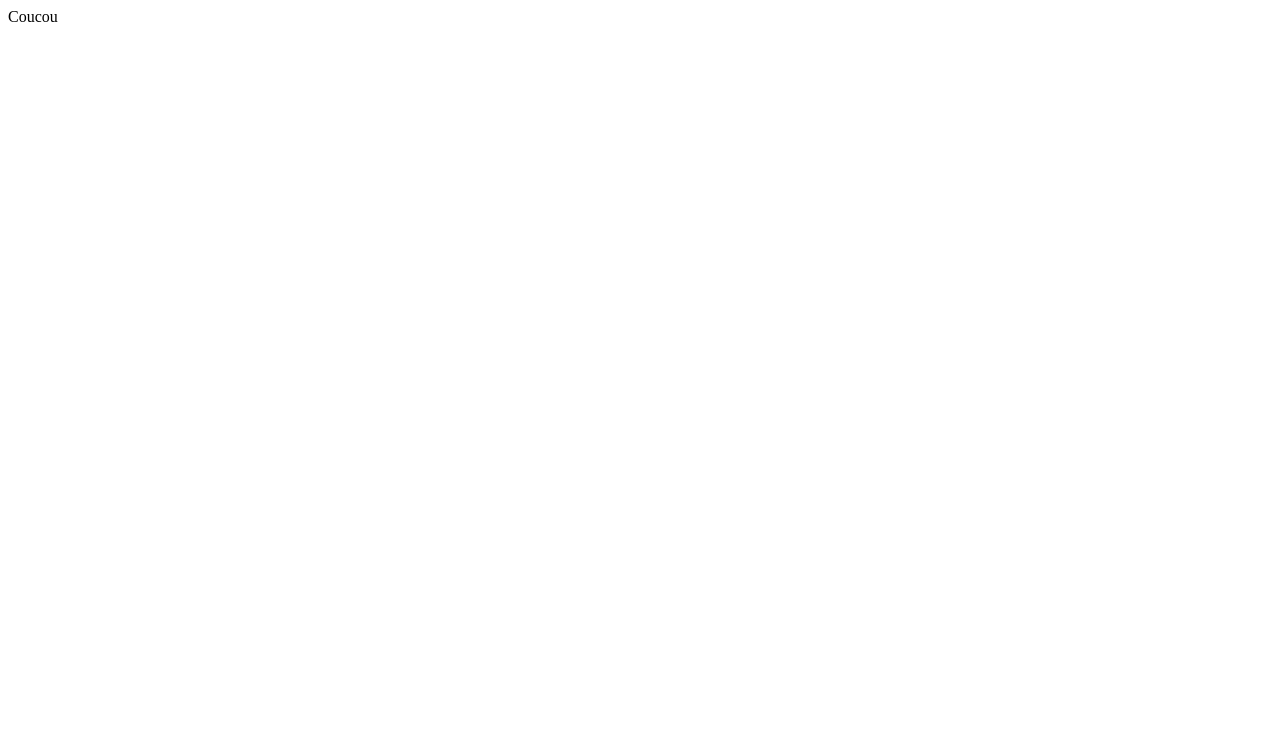
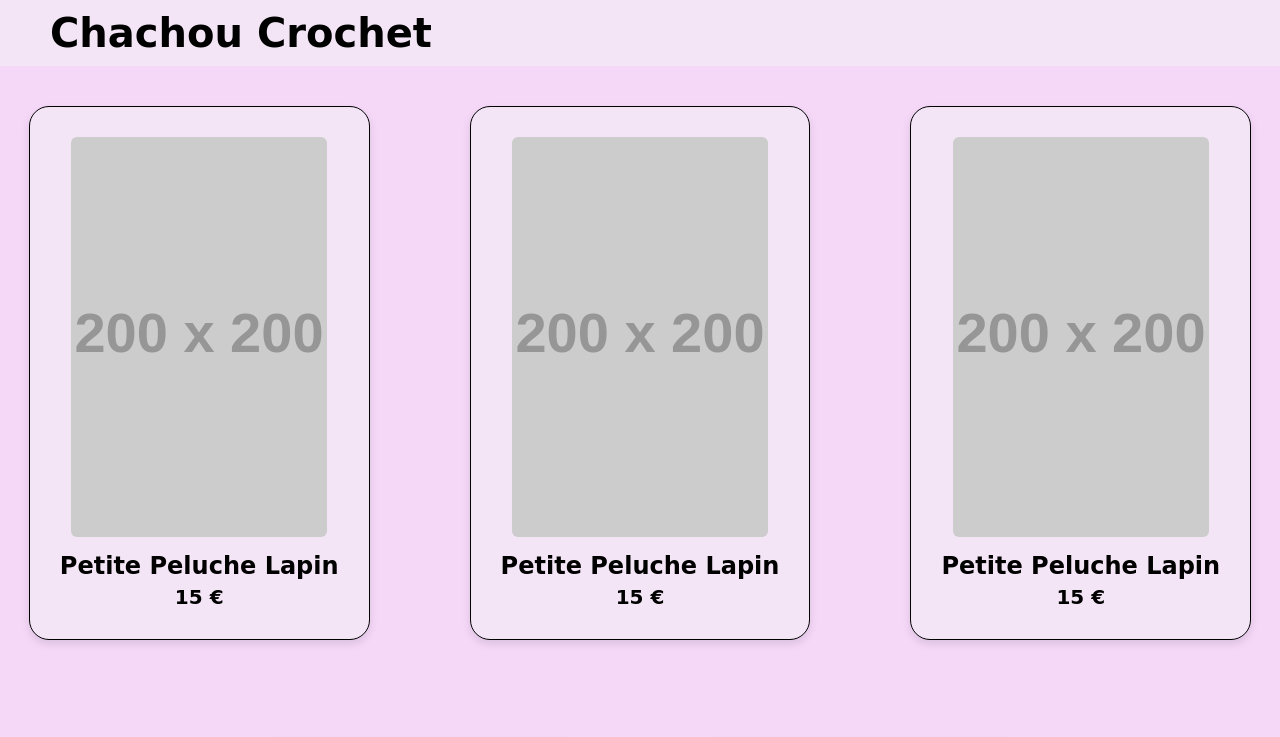
Before and after one commit to Treki66/crochet, a plain HTML site: page index.html in a window 1280 px wide. Shown: the top 737 px of the page. Drawn offline with Linux system fonts and the light colour scheme; placeholder pictures from the web are drawn by us.

Commit message:
Add page

```diff
--- a/index.html
+++ b/index.html
@@ -1,9 +1,51 @@
 <html>
 <head>
-  <title>Crochet</title>
+  <title>Chachou Crochet</title>
   <meta charset="UTF-8">
+  <link rel="icon" href="logo.png" type="image/png">
+  <link rel="stylesheet" href="styles.css">
 </head>
-<body>
-  <p>Coucou</p>
-</body>
+  <body>
+   <header>
+        <div class="header-title">
+            <a href="/"><h1>Chachou Crochet</h1></a>
+        </div>
+        <nav class="header-pages">
+        </nav>
+    </header>
+    <main class="creations-section">
+      <div class="creation-card">
+        <img src="https://via.placeholder.com/200" alt="Création 1" class="creation-image">
+        <h2 class="creation-title">Petite Peluche Lapin</h2>
+        <span class="creation-price">15 €</span>
+      </div>
+
+      <div class="creation-card">
+        <img src="https://via.placeholder.com/200" alt="Création 1" class="creation-image">
+        <h2 class="creation-title">Petite Peluche Lapin</h2>
+        <span class="creation-price">15 €</span>
+      </div>
+
+      <div class="creation-card">
+        <img src="https://via.placeholder.com/200" alt="Création 1" class="creation-image">
+        <h2 class="creation-title">Petite Peluche Lapin</h2>
+        <span class="creation-price">15 €</span>
+      </div>
+
+      <div class="creation-card">
+        <img src="https://via.placeholder.com/200" alt="Création 1" class="creation-image">
+        <h2 class="creation-title">Petite Peluche Lapin</h2>
+        <span class="creation-price">15 €</span>
+      </div>
+
+      <div class="creation-card">
+        <img src="https://via.placeholder.com/200" alt="Création 1" class="creation-image">
+        <h2 class="creation-title">Petite Peluche Lapin</h2>
+        <span class="creation-price">15 €</span>
+      </div>
+    </main>
+    <footer class="site-footer">
+      <p>&copy; 2025 Chachou Crochet — Tous droits réservés</p>
+    </footer>
+  </body>
 </html>
--- /dev/null
+++ b/styles.css
@@ -0,0 +1,111 @@
+/* Reset some basic styles */
+* {
+    margin: 0;
+    padding: 0;
+    box-sizing: border-box;
+}
+
+:root {
+    --backgroundColor: #f5d7f8;
+    --headerBackgroundColor: rgb(243, 229, 245);
+    --textColor: black;
+    --headerTextColor: black;
+    --font: 'Pacifico', cursive;;
+}
+
+/* Body and header styling */
+body {
+    font-family: var(--font);
+    background-color: var(--backgroundColor);
+    padding: 0;
+    margin: 0;
+}
+
+/* Header styling */
+header {
+    background-color: var(--headerBackgroundColor);
+    color: var(--textColor);
+    display: flex;
+    justify-content: space-between;
+    align-items: center;
+    padding: 10px 10px 10px 50px;
+}
+
+a {
+    color: inherit;
+    text-decoration: none;
+    transition: color 0.5s ease;
+}
+
+header .header-title {
+    font-size: 20px;
+    font-weight: bold;
+}
+
+header nav ul {
+    list-style: none;
+    display: flex;
+}
+
+header nav ul li {
+    margin: 0 15px;
+}
+
+header .header-pages {
+    color: var(--headerTextColor);
+    text-decoration: none;
+    font-size: 16px;
+}
+
+header .header-page:hover {
+    color: var(--backgroundColor);
+}
+
+.creations-section {
+    display: flex;
+    flex-wrap: wrap;
+    justify-content: center;
+    gap: 100px;
+    padding: 40px 20px;
+}
+
+/* Individual creation card */
+.creation-card {
+    background-color: var(--headerBackgroundColor);
+    border: 1px solid black;
+    border-radius: 20px;
+    text-align: center;
+    box-shadow: 0 4px 8px rgba(0, 0, 0, 0.1);
+    padding: 30px;
+    transition: transform 0.5s ease;
+}
+
+.creation-card:hover {
+    transform: translateY(-1.5vh);
+}
+
+.creation-image {
+    width: 100%;
+    width: 20vw;
+    height: 50vh;
+    object-fit: cover;
+    border-radius: 6px;
+}
+
+.creation-title {
+    font-size: 24px;
+    margin-top: 15px;
+    margin-bottom: 5px;
+    color: black;
+}
+
+.creation-price {
+    font-size: 20px;
+    font-weight: bold;
+}
+
+.site-footer {
+    text-align: center;
+    color: black;
+    padding: 20px;
+}
```
Also changed, not shown: logo.png (added).
